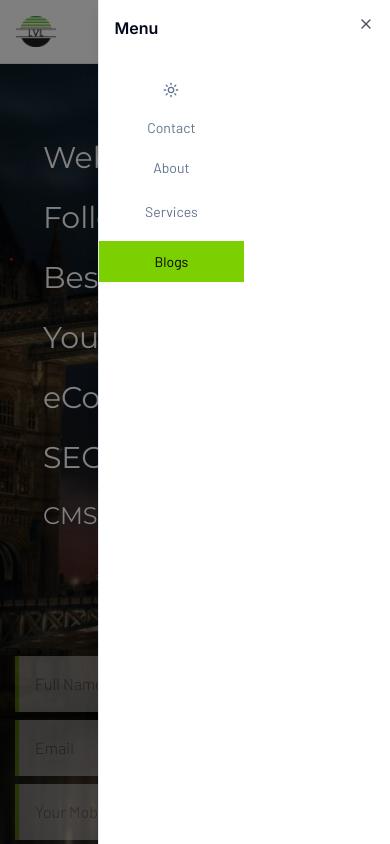
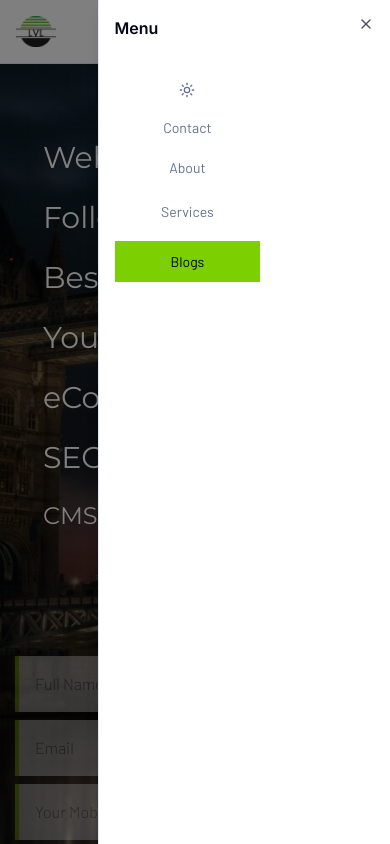
Before and after one commit to Sen12345/lvl-website, a Next.js app: page / in a window 390 px wide. Both pictures are taken after a click on the button 362 px from the left and 31 px from the top of the page. Shown: the top 844 px of the page. Built offline with nearby package versions, Linux system fonts and the light colour scheme; no server answers.

Commit message:
Change position of toast notification

```diff
--- a/components/shared/header/menu.tsx
+++ b/components/shared/header/menu.tsx
@@ -18,7 +18,7 @@ const Menu = () => {
     <div className="">
       <nav className="hidden lg:flex justify-center items-center ">
         <ul
-          className={`${barlow.className} flex  flex-between items-center justify-center`}
+          className={`${barlow.className} flex ml-4 flex-between items-center justify-center`}
         >
           <li className=" lg:px-5 py-[10px]">
             <ModeToggle />
@@ -52,7 +52,7 @@ const Menu = () => {
           </li>
         </ul>
       </nav>
-      <nav className="lg:hidden flex flex-col pr-4">
+      <nav className="lg:hidden flex flex-col ">
         <Sheet>
           <SheetTrigger className="align-middle text-black">
             <EllipsisVertical />
@@ -62,7 +62,7 @@ const Menu = () => {
 
             <SheetDescription>
               <ul
-                className={`${barlow.className}  flex flex-col   justify-start `}
+                className={`${barlow.className} ml-4 flex flex-col   justify-start `}
               >
                 <li className="text-center lg:px-5 ">
                   <ModeToggle />
```
